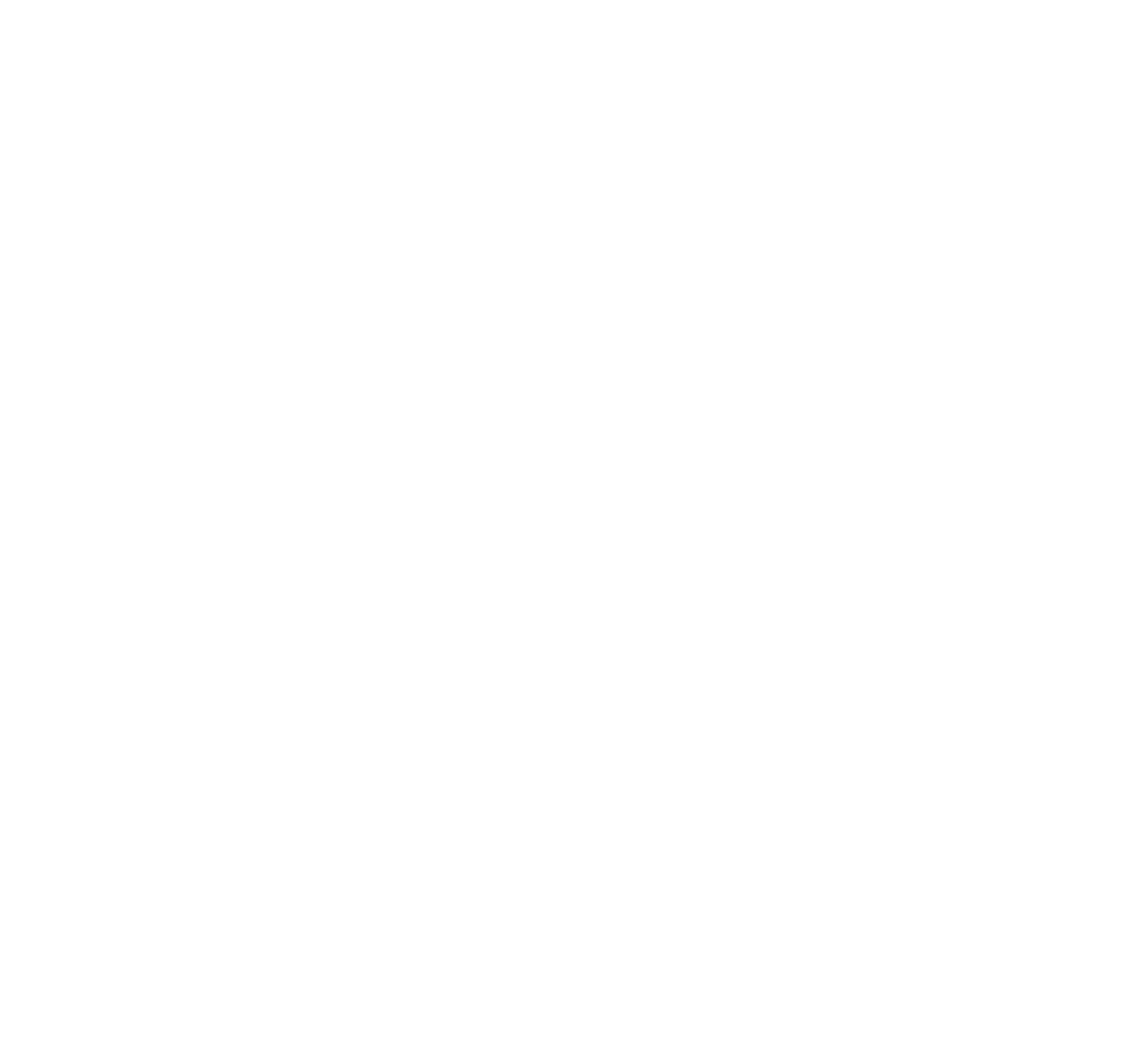
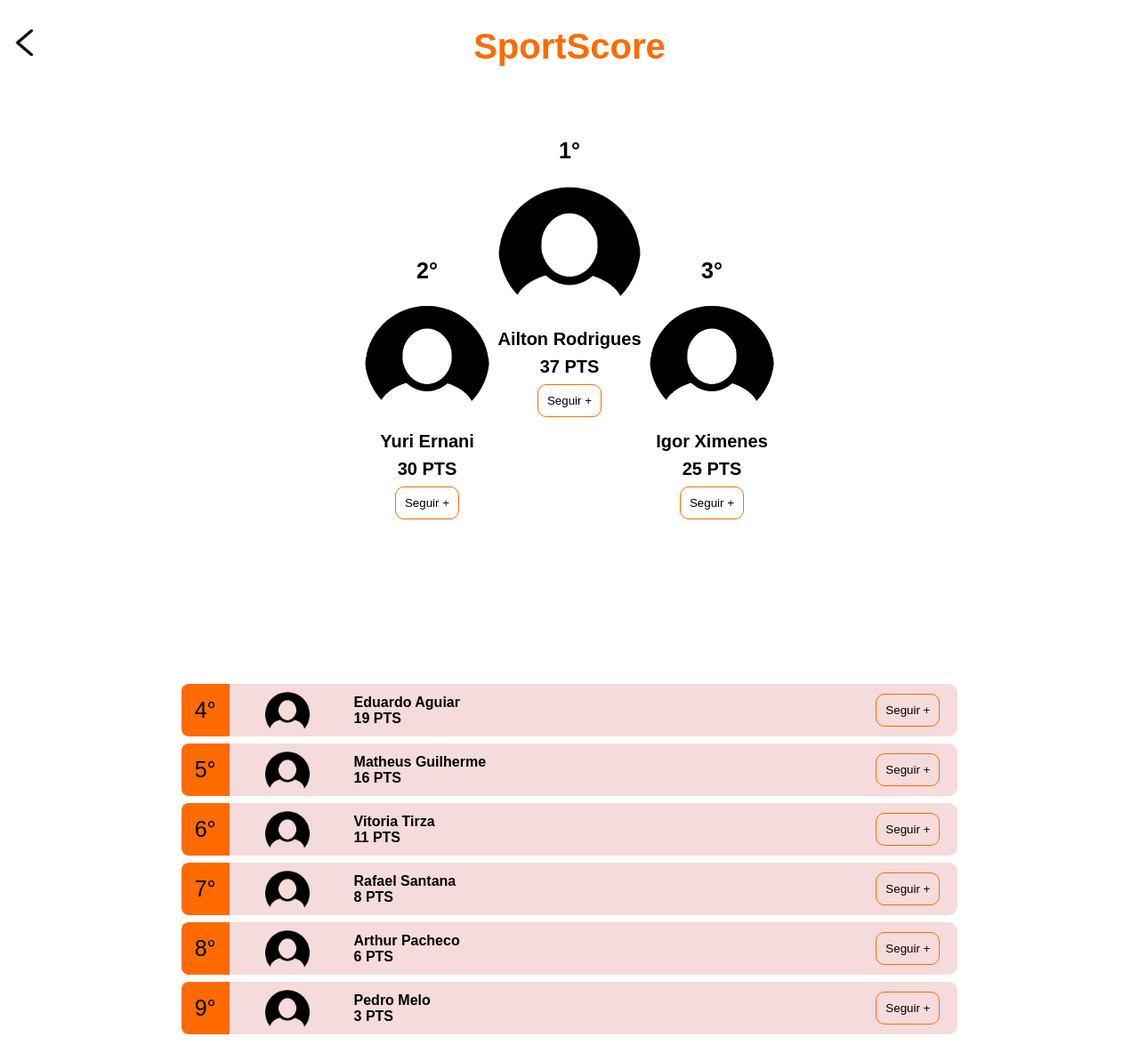
Before and after one commit to igorrxz/Se-Mexe-Comigo-API, a React (Vite) app: page /sportscore in a window 1280 px wide. Before the commit this address had no page. Shown: the whole page at 89% size. Before the commit the page ends 800 px from the top, so only its background shows below. Built offline with nearby package versions, Linux system fonts and the light colour scheme; a web font is replaced by a local one.

Commit message:
Atualizando rotas das imagens

```diff
--- a/src/App.jsx
+++ b/src/App.jsx
@@ -14,12 +14,12 @@ export default function App() {
   return (
     <BrowserRouter>
       <Routes>
-        <Route Component={LoginPage} path="/login" />
+        <Route Component={LoginPage} path="/" />
         <Route Component={HomePage} path="/home" />
         <Route Component={ProfilePage} path="/profile" />
         <Route Component={FriendsPage} path="/friends" />
         <Route Component={FriendsProfile} path="/friendsprofile" />
-        <Route Component={SportScorePage} path="/" />
+        <Route Component={SportScorePage} path="/sportscore" />
         <Route Component={CalendarPage} path="/calendar" />
         <Route Component={Chat} path="/chat" />
       </Routes>
--- a/src/pages/FriendsProfile/FriendsProfile.jsx
+++ b/src/pages/FriendsProfile/FriendsProfile.jsx
@@ -5,6 +5,8 @@ import Star from '@/common/components/svg/Star'
 import UserIcon from '@/common/components/svg/UserIcon'
 import BagIcon from '@/common/components/svg/BagIcon'
 import Breadcrumb from '@/common/components/Breadcrumb/Breadcrumb'
+
+import profilePicture from '../../assets/Profile.png';
 
 export default function FriendsProfile() {
     return (
@@ -18,10 +20,10 @@ export default function FriendsProfile() {
             <section className={styles.wrapper}>
                 <div className={styles.centralize}>
                     <picture className={styles.picture}>
-                        <img src={styles.userImage} alt="User Image Resource" />
+                        <img src={profilePicture} className={styles.userImage} alt="User Image" />
                     </picture>
                     <h6 className={styles.username}>
-                        CFIT Healthtech Analytics
+                        Nome do Usuário
                     </h6>
                     <div className={styles.field}>
                         <Star className={styles.star} height={24} width={24} />
--- a/src/pages/FriendsProfile/FriendsProfile.module.css
+++ b/src/pages/FriendsProfile/FriendsProfile.module.css
@@ -2,8 +2,6 @@
   padding-top: 3vw;
   padding-inline: 16vw;
 }
-
-
 
 .breadcrumb {
   margin-bottom: 2rem;
@@ -38,7 +36,6 @@
   margin-inline: auto;
   aspect-ratio: 1/1;
 
-  background-color: #888;
   border-radius: 50%;
 
   overflow: hidden;
@@ -59,7 +56,6 @@
   margin-left: 1rem;
 
 }
-
 
 .field {
   padding-bottom: 2rem;
--- a/src/pages/SportScore/SportScorePage.jsx
+++ b/src/pages/SportScore/SportScorePage.jsx
@@ -1,5 +1,8 @@
 import React, { useState } from 'react';
 import styles from './SportScorePage.module.css';
+
+import fotoUsuario from '../../assets/foto-usuario.png';
+import backImage from '../../assets/Back.png';
 
 function SportScorePage() {
   const [seguindo, setSeguindo] = useState({
@@ -15,15 +18,15 @@ function SportScorePage() {
   });
 
   const [userFotos, setUserFotos] = useState({
-    yuri: 'foto-usuario.png',
-    ailton: 'foto-usuario.png',
-    igor: 'foto-usuario.png',
-    eduardo: 'foto-usuario.png',
-    matheus: 'foto-usuario.png',
-    vitoria: 'foto-usuario.png',
-    rafael: 'foto-usuario.png',
-    arthur: 'foto-usuario.png',
-    pedro: 'foto-usuario.png',
+    yuri: fotoUsuario,
+    ailton: fotoUsuario,
+    igor: fotoUsuario,
+    eduardo: fotoUsuario,
+    matheus: fotoUsuario,
+    vitoria: fotoUsuario,
+    rafael: fotoUsuario,
+    arthur: fotoUsuario,
+    pedro: fotoUsuario,
   });
 
   const handleFollowClick = (name) => {
@@ -55,7 +58,7 @@ function SportScorePage() {
     <div className={styles.container}>
       <header>
         <div className={styles.back}>
-          <img src="Back.png" alt="Voltar" />
+          <img src={backImage} alt="Voltar" />
         </div>
         <div className={styles.title}>
           <span>SportScore</span>
@@ -66,13 +69,14 @@ function SportScorePage() {
         <div className={styles.podium}>
           <ul className={styles.list}>
             <li className={styles.segundo}>
-              <span>2 °</span>
+              <span>2°</span>
               <img
                 id="imagem"
                 src={userFotos.yuri}
                 alt="2° lugar"
                 onClick={() => handleImageClick('yuri')}
-              /> <input
+              />
+              <input
                 type="file"
                 id="fileInput-yuri"
                 style={{ display: 'none' }}
@@ -86,7 +90,7 @@ function SportScorePage() {
             </li>
 
             <li className="primeiro">
-              <span>1 °</span>
+              <span>1°</span>
               <img
                 id="imagem"
                 src={userFotos.ailton}
@@ -107,7 +111,7 @@ function SportScorePage() {
             </li>
 
             <li className={styles.terceiro}>
-              <span>3 °</span>
+              <span>3°</span>
               <img
                 id="imagem"
                 src={userFotos.igor}
@@ -302,7 +306,6 @@ function SportScorePage() {
             <div className={styles.containerSeguir}>
               <button onClick={() => handleFollowClick('pedro')}>
                 {seguindo.pedro ? 'Seguindo' : 'Seguir +'}
-mz
               </button>
             </div>
           </div>
--- a/src/pages/SportScore/SportScorePage.module.css
+++ b/src/pages/SportScore/SportScorePage.module.css
@@ -24,9 +24,12 @@ body {
     gap: 20px;
 }
 
+header {
+    justify-content: space-between;
+}
+
 header span {
     color: #ff6b00;
-    text-decoration: underline;
 }
 
 header img {
@@ -130,6 +133,7 @@ header .title {
     gap: 8px;
     width: 70%;
 }
+
 @media (max-width: 900px) {
     .section ul {
         width: 100%;
@@ -140,13 +144,14 @@ header .title {
     .main li:nth-child(2) {
         padding-bottom: 0px;
     }
-mz
+
     .main li span {
         display: flex;
         justify-content: center;
         align-items: center;
         height: 40px;
     }
+
     .podium ul {
         flex-direction: column;
         align-items: center;
@@ -271,7 +276,7 @@ section li span:last-child {
 
 .back img {
     position: fixed;
-    top: 10px;
+    top: 33px;
     left: 10px;
     background: none;
     border: none;
```
